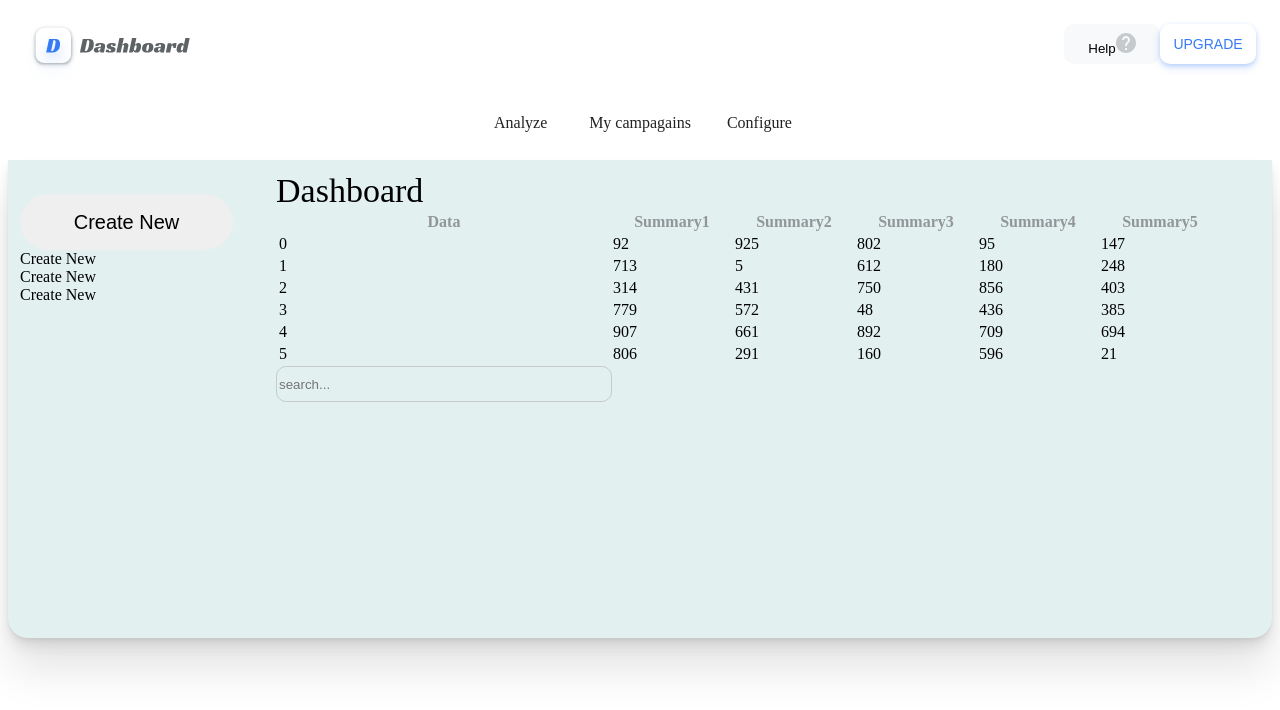
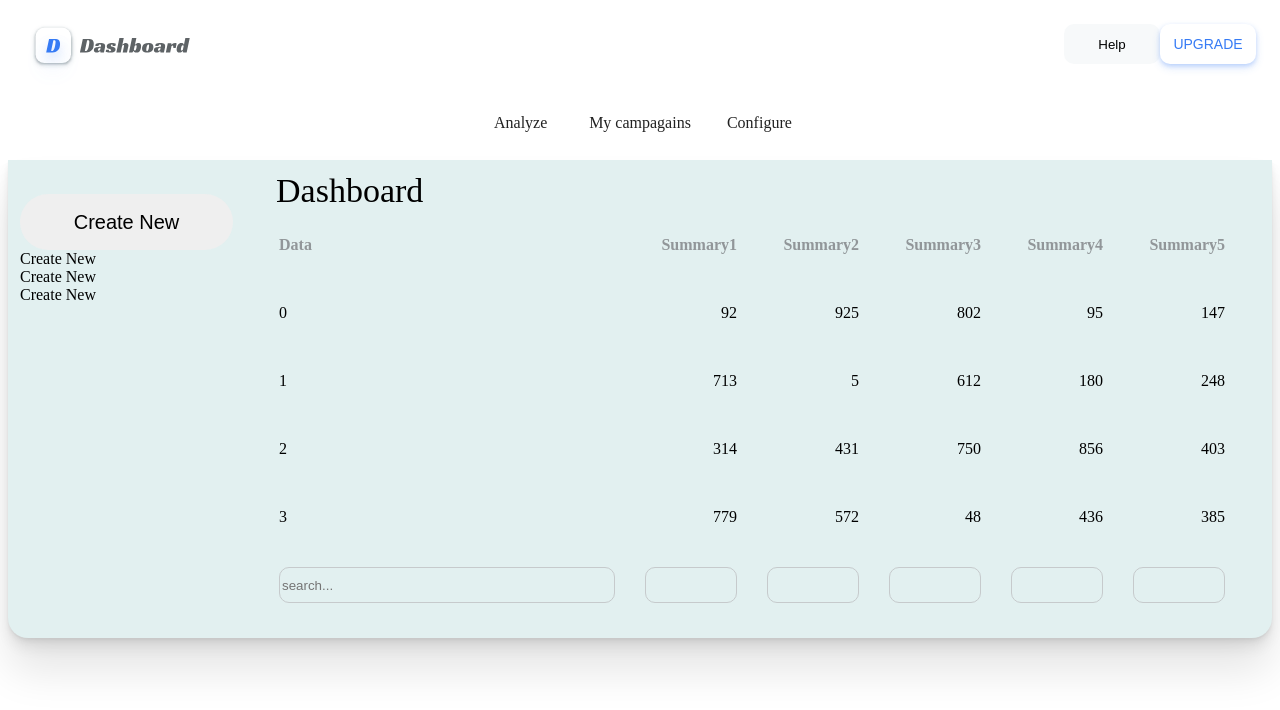
Before and after one commit to ProkoshkinLeonid/test-dashboard-app, a React (Create React App) app in the folder front/: page / in a window 1280 px wide. Shown: the top 710 px of the page. Built offline with nearby package versions, Linux system fonts and the light colour scheme.

Commit message:
added styles for table

```diff
--- /dev/null
+++ b/front/src/App.css
@@ -0,0 +1,4 @@
+.App {
+    margin: 0 auto;
+    max-width: 1440px;
+}
--- a/front/src/App.js
+++ b/front/src/App.js
@@ -2,16 +2,17 @@ import { Header } from './Components/Header/Header';
 import { Navbar } from './Components/Navbar/Navbar';
 import { Route, Routes } from "react-router-dom";
 import { AnalyzePage } from './Pages/AnalyzePage/AnalyzePage';
+import './App.css'
 
 function App() {
   return (
-     <>
+     <div className='App'>
       <Header/>
       <Navbar/>
       <Routes>
         <Route path="/" element={<AnalyzePage/>}/>
       </Routes>
-     </>
+     </div>
   );
 }
 
--- a/front/src/Components/Button/Button.js
+++ b/front/src/Components/Button/Button.js
@@ -1,9 +1,8 @@
 
 
 
-export const Button = ({ Wrapper, image = null, title, onClick = () => {} }) => {
+export const Button = ({ Wrapper, title, onClick = () => {} }) => {
     return <Wrapper onClick={onClick}>
         {title}
-        {image && image}
     </Wrapper>
 }
--- a/front/src/Components/Table/Table.js
+++ b/front/src/Components/Table/Table.js
@@ -1,9 +1,10 @@
 import { useEffect, useState } from "react";
-import { DefaultTableColumn, MainTableColumn, TableSearch, TableTitleWrapper } from "./Table.styled"
+import { DefaultTableColumn, DefaultTableRow, MainTableColumn, TableItemSearch, TableSearch, TableTitleWrapper } from "./Table.styled"
 
 export const Table = () => {
 
     const [data, setData] = useState([])
+    const [filter, setFilter] = useState(null)
 
     const generateData = (s) => {
         function getRandomInt(max) {
@@ -16,9 +17,15 @@ export const Table = () => {
         });
     }
 
+    const onFilterDataHandler = (e) => {
+        setFilter(e.target.value)
+    }
+
     useEffect(() => {
-        setData(generateData(6))
+        setData(generateData(4))
     }, [])
+
+    console.log(filter);
 
     return <div>
         <TableTitleWrapper>Dashboard</TableTitleWrapper>
@@ -35,15 +42,32 @@ export const Table = () => {
             {data.map(item => (
                     <tr>
                     <td>{item.id}</td>
-                    <td>{item.Summary1}</td>
-                    <td>{item.Summary2}</td>
-                    <td>{item.Summary3}</td>
-                    <td>{item.Summary4}</td>
-                    <td>{item.Summary5}</td>
+                    <DefaultTableRow>{item.Summary1}</DefaultTableRow>
+                    <DefaultTableRow>{item.Summary2}</DefaultTableRow>
+                    <DefaultTableRow>{item.Summary3}</DefaultTableRow>
+                    <DefaultTableRow>{item.Summary4}</DefaultTableRow>
+                    <DefaultTableRow>{item.Summary5}</DefaultTableRow>
                     </tr>
                 ))}
         </tbody>
+        <tfoot>
+        <th><TableSearch type={'number'} onChange={(e) => onFilterDataHandler(e)} placeholder="search..."/></th>
+        <DefaultTableRow>
+            <TableItemSearch/>
+        </DefaultTableRow>
+        <DefaultTableColumn>
+            <TableItemSearch/>
+        </DefaultTableColumn>
+        <DefaultTableColumn>
+            <TableItemSearch/>
+        </DefaultTableColumn>
+        <DefaultTableColumn>
+            <TableItemSearch/>
+        </DefaultTableColumn>
+        <DefaultTableColumn>
+            <TableItemSearch/>
+        </DefaultTableColumn>
+        </tfoot>
         </table>
-        <TableSearch placeholder="search..."/>
     </div>
 }
--- a/front/src/Components/Table/Table.styled.js
+++ b/front/src/Components/Table/Table.styled.js
@@ -13,12 +13,29 @@ export const TableSearch = styled.input`
     border: 1px solid #C6CACC;
 `
 
+export const TableItemSearch = styled.input`
+    background: #E2F0F0;
+    height: 32px;
+    width: 86px;
+    left: 0px;
+    top: 0px;
+    border-radius: 10px;
+    border: 1px solid #C6CACC;
+`
+
 export const MainTableColumn = styled.th`
     color: #919699;
     width: 330px;
+    text-align: left;
 `
 
 export const DefaultTableColumn = styled.th`
     color: #919699;
     width: 118px;
+    height: 64px;
+    text-align: right;
 `
+export const DefaultTableRow = styled.td`
+    text-align: right;
+    height: 64px;
+`
```
Also changed, not shown: front/src/index.css (deleted).
